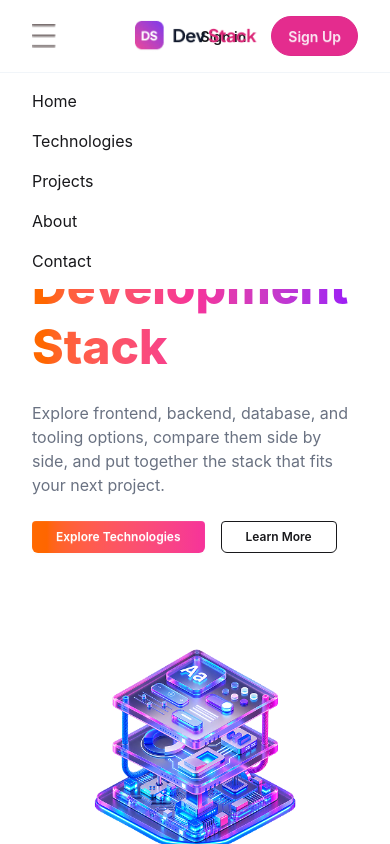
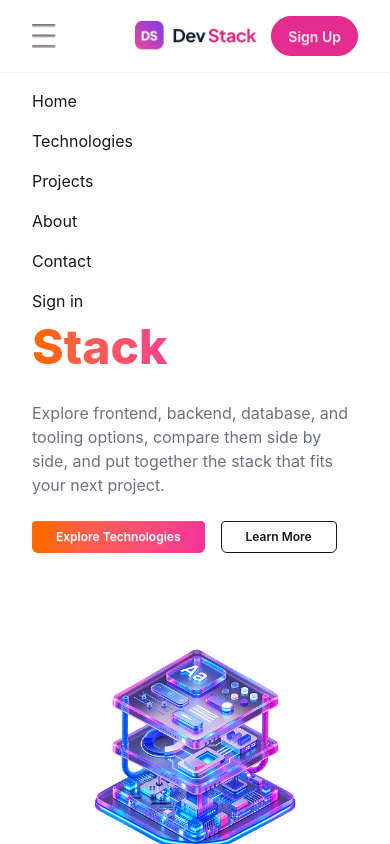
Before and after one commit to ArifBillah792/A05-Dev-Stack-Builder, a React (Vite) app: page / in a window 390 px wide. Both pictures are taken after a click on the button 44 px from the left and 36 px from the top of the page. Shown: the top 844 px of the page. Built offline with nearby package versions, Linux system fonts and the light colour scheme.

Commit message:
Fix logo centering on mobile by adding relative positioning to nav

```diff
--- a/src/components/Nav.tsx
+++ b/src/components/Nav.tsx
@@ -6,7 +6,7 @@ const Nav = () => {
   const [menuOpen, setMenuOpen] = useState(false);
 
   return (
-    <nav className="sticky top-0 z-50 w-full flex items-center justify-between px-8 py-4 bg-white border-b border-[#f1f5f9]">
+    <nav className="relative sticky top-0 z-50 w-full flex items-center justify-between px-8 py-4 bg-white border-b border-[#f1f5f9]">
       <button className="md:hidden" onClick={() => setMenuOpen(!menuOpen)}>
         <img src={hamburgerIcon} alt="Menu" className="h-6 w-6" />
       </button>
@@ -36,7 +36,9 @@ const Nav = () => {
       </ul>
 
       <div className="flex gap-2 items-center font-sans font-bold">
-        <button className="btn btn-ghost btn-md">Sign in</button>
+        <button className="btn btn-ghost btn-md hidden md:inline-flex">
+          Sign in
+        </button>
         <button className="btn btn-active btn-secondary rounded-full">
           Sign Up
         </button>
@@ -69,6 +71,11 @@ const Nav = () => {
               Contact
             </a>
           </li>
+          <li>
+            <a href="#signin" onClick={() => setMenuOpen(false)}>
+              Sign in
+            </a>
+          </li>
         </ul>
       )}
     </nav>
```
